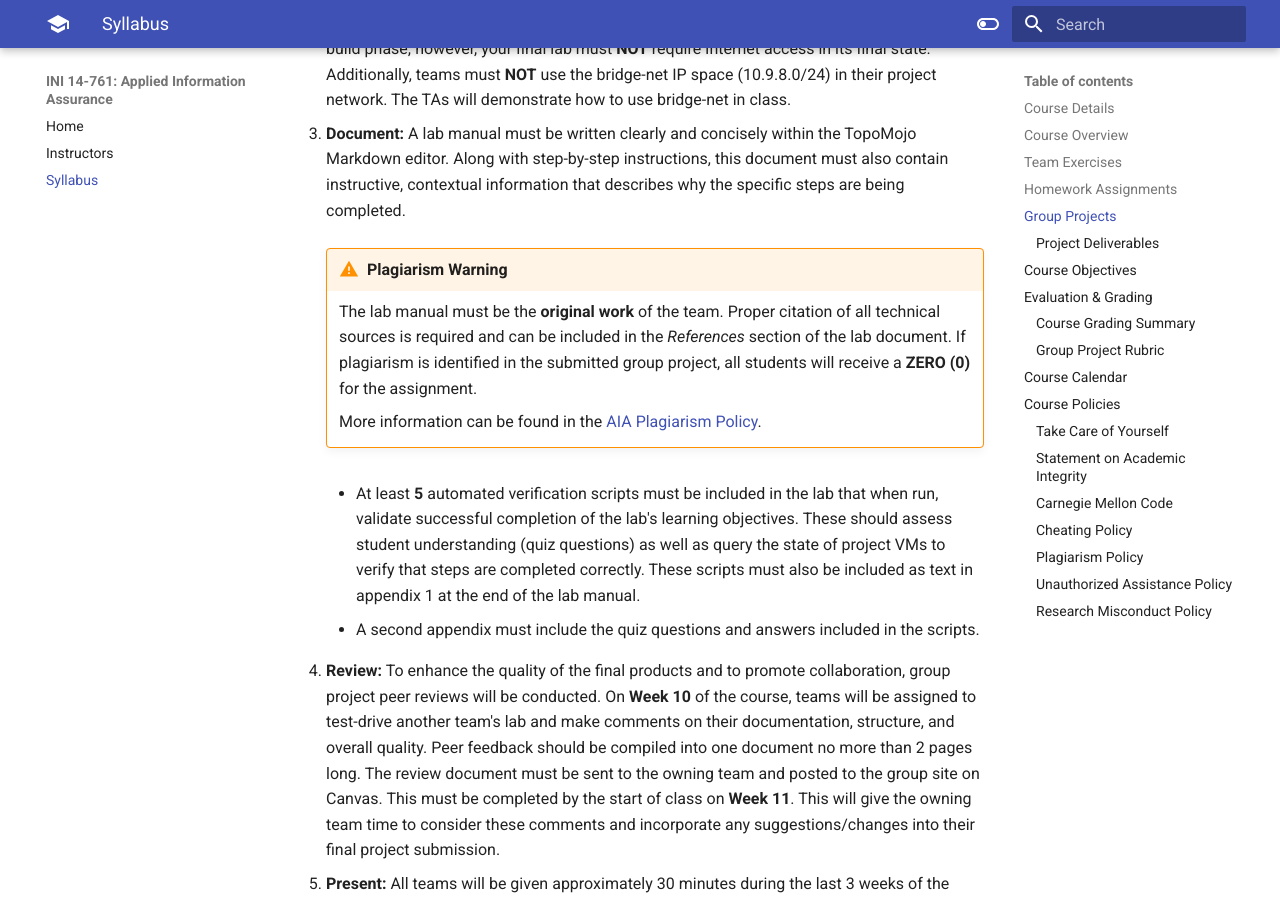
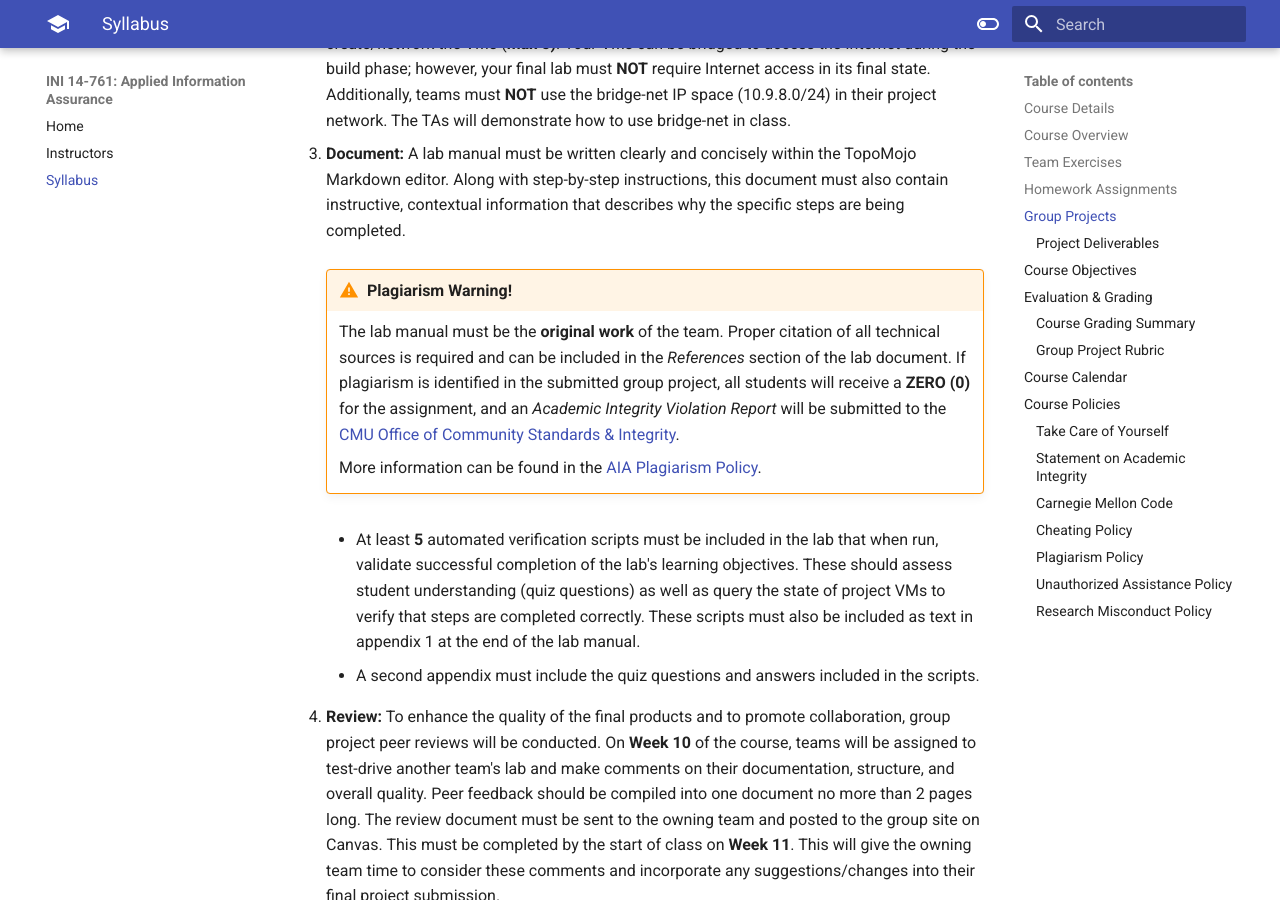
Before and after one commit to mattkaar/aia-web, an MkDocs documentation site: the page built from docs/syllabus.md, in a window 1280 px wide and 900 px high, scrolled down 2529 px. Built offline with MkDocs 1.6.1 and Material for MkDocs 9.7.7, drawn with Linux system fonts in a browser that asks for light colours; some of the changed text lies outside the part shown.

Commit message:
Final S22 site

```diff
--- a/docs/syllabus.md
+++ b/docs/syllabus.md
@@ -108,13 +108,15 @@ project plan submitted on week 4.
     contextual information that describes why the specific steps are
     being completed.
 
-    !!! warning "Plagiarism Warning"
+    !!! warning "Plagiarism Warning!"
 
         The lab manual must be the **original work** of the team.
         Proper citation of all technical sources is required and can be
         included in the *References* section of the lab document. If
         plagiarism is identified in the submitted group project, all
-        students will receive a **ZERO (0)** for the assignment.
+        students will receive a **ZERO (0)** for the assignment, and an
+        _Academic Integrity Violation Report_ will be submitted to
+        the [CMU Office of Community Standards & Integrity](https://cmu.edu/student-affairs/ocsi/).
 
         More information can be found in the [AIA Plagiarism Policy](#plagiarism-policy).
 
--- a/mkdocs.yml
+++ b/mkdocs.yml
@@ -2,12 +2,12 @@ site_name: "INI 14-761: Applied Information Assurance"
 site_url: https://www.andrew.cmu.edu/course/14-761/
 site_author: Matt Kaar, Chris Herr
 site_description: This course focuses on practical applications of Information Assurance (IA) policies and technologies in enterprise network environments.
+copyright: "&copy; 2022 Carnegie Mellon University"
 extra_css:
   - stylesheets/extra.css
 theme:
   name: material
   features:
-    - navigation.instant
     - navigation.tracking
   icon:
     logo: material/school
```
Also changed, not shown: other parts of docs/syllabus.md (+1 -1 lines), 2 other files.
